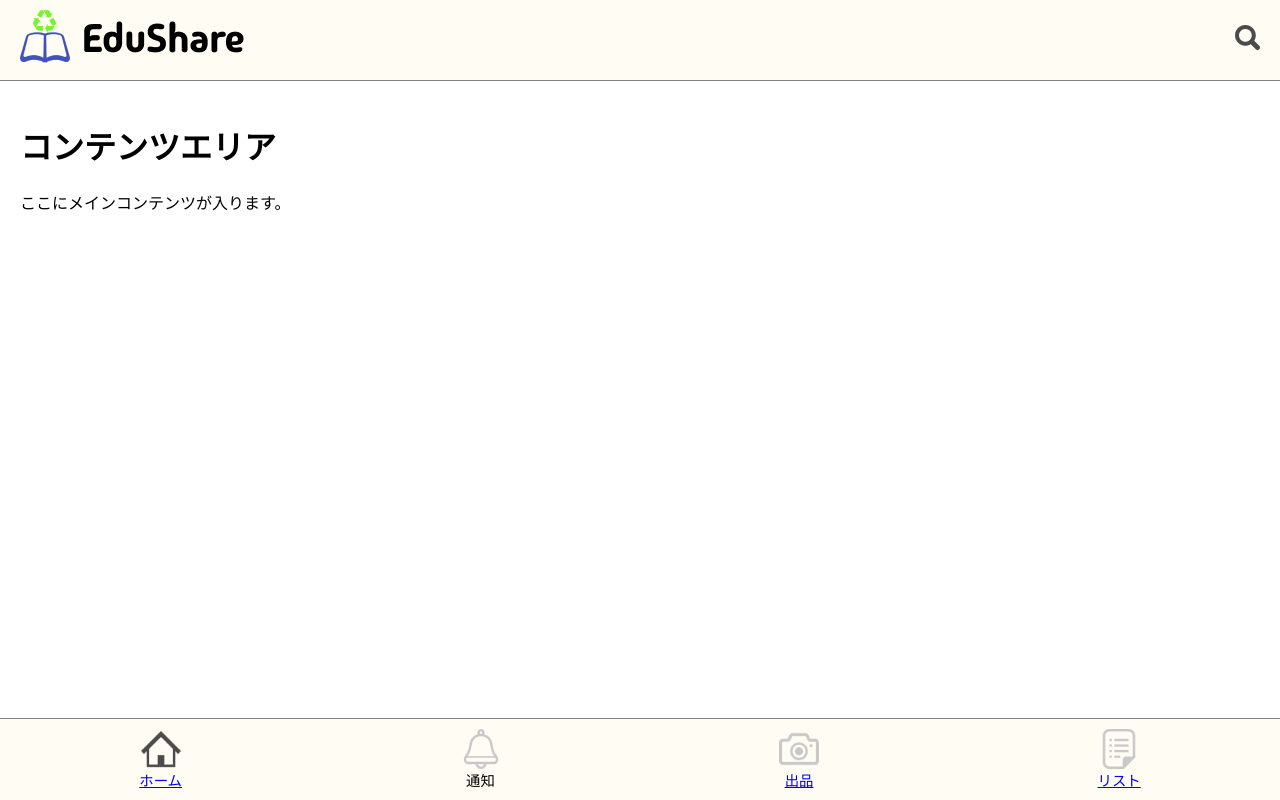
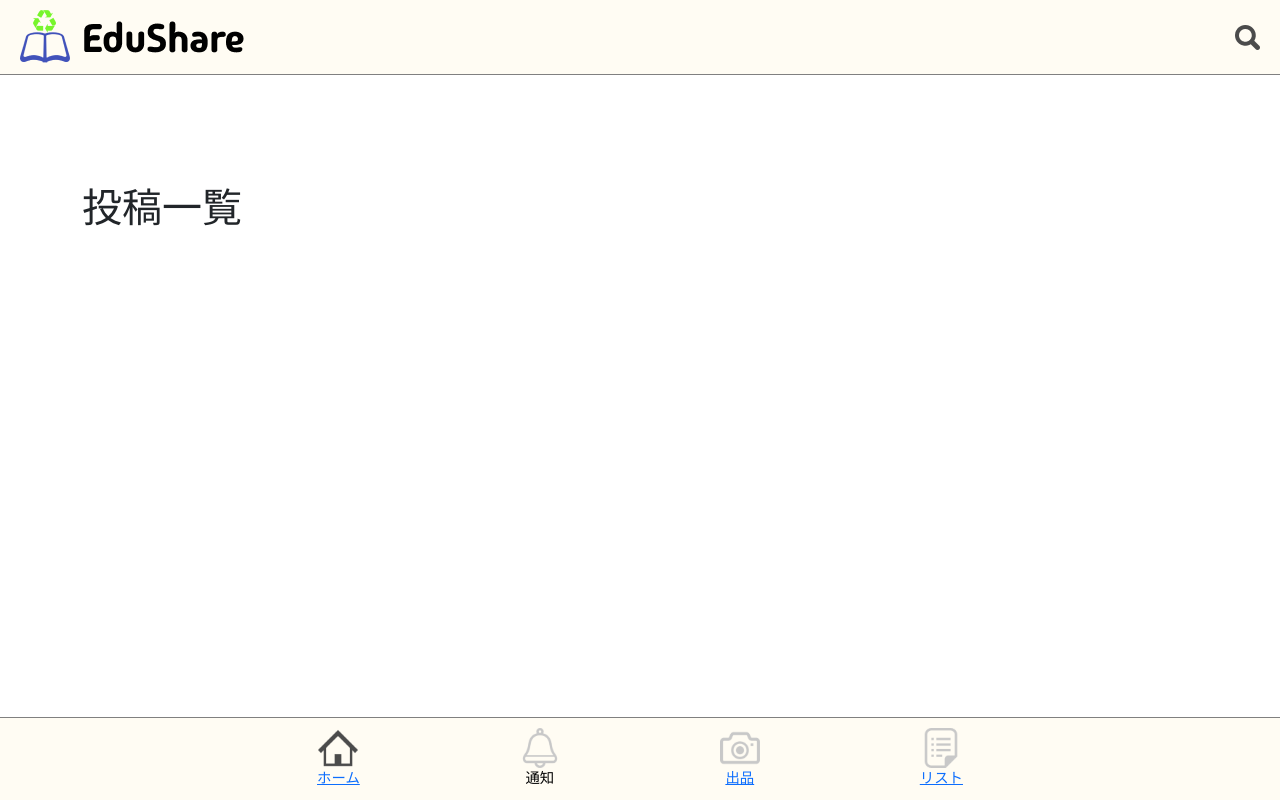
Before and after one commit to 04daiki/EduShere, a Flask app: page / in a window 1280 px wide. Run offline with Flask 3, Linux system fonts and the light colour scheme; the visitor is signed in with stand-in values (Sample User, id 1); data that the repository does not hold is empty.

Commit message:
ホーム画面のレイアウト

```diff
--- a/static/css/style2.css
+++ b/static/css/style2.css
@@ -11,6 +11,10 @@
     background-color: #FFFCF3;
     color: black;
     border-bottom: 1px solid #808080;
+    position: fixed; /* 固定する */
+    top: 0; /* 上端に固定 */
+    width: 100%; /* 横幅を全体に広げる */
+    z-index: 1000; /* フッターや他の要素より前面に表示 */
 }
 header .logo {
     font-size: 1.5em;
@@ -22,10 +26,16 @@
     cursor: pointer;
 }
 
+/* メイン */
+main {
+    padding-top: 10vh; /* 初期値としてヘッダーの高さ分を確保 */
+    padding-bottom: 10vh; /* 初期値としてフッターの高さ分を確保 */
+}
+
 /* フッター */
 footer {
     display: flex;
-    justify-content: space-around;
+    justify-content: center; /* 中央寄せ */
     align-items: center;
     padding: 10px 0;
     background-color: #FFFCF3;
@@ -41,6 +51,7 @@
     align-items: center;
     font-size: 0.9em;
     cursor: pointer;
+    margin: 0 10vh; /* ボタン同士の間隔 */
 }
 footer .tab img {
     width: 40px;
@@ -53,6 +64,9 @@
         text-align: center;
         height: 10vh;
     }
+    footer{
+        justify-content: space-around;
+    }
     header .logo, footer .tab {
         margin: 5px 0;
     }
--- a/templates/home.html
+++ b/templates/home.html
@@ -3,11 +3,20 @@
 <head>
     <meta charset="UTF-8">
     <meta name="viewport" content="width=device-width, initial-scale=1.0">
-    <title>レスポンシブヘッダーとフッター</title>
+    <title>レスポンシブ画像ギャラリー</title>
+    <!-- Bootstrap CSS -->
+    <link href="https://cdn.jsdelivr.net/npm/bootstrap@5.3.0-alpha3/dist/css/bootstrap.min.css" rel="stylesheet">
+    <!-- ヘッダーとフッター用のカスタムCSS -->
     <link rel="stylesheet" href="../static/css/style2.css">
+    <style>
+        .post img {
+            width: 100%;
+            height: auto;
+            object-fit: cover; /* 画像をカード内で適切にフィットさせる */
+        }
+    </style>
 </head>
 <body>
-
     <!-- ヘッダー -->
     <header>
         <div class="logo">
@@ -17,24 +26,67 @@
             <img src="../static/images/search.png">
         </div>
     </header>
-    <!-- メインコンテンツ (デモ用) -->
-    <main style="padding: 20px; margin-bottom: 60px;">
-        <h1>コンテンツエリア</h1>
-        <p>ここにメインコンテンツが入ります。</p>
+    <!-- ナビゲーションバーにプルダウンメニュー -->
+    <nav class="navbar navbar-expand-lg navbar-light bg-light">
+        <div class="container-fluid">
+            <button class="navbar-toggler" type="button" data-bs-toggle="collapse" data-bs-target="#navbarNav" aria-controls="navbarNav" aria-expanded="false" aria-label="Toggle navigation">
+                <span class="navbar-toggler-icon"></span>
+            </button>
+            <div class="collapse navbar-collapse" id="navbarNav">
+                <ul class="navbar-nav">
+                    <!-- プルダウンメニュー -->
+                    <li class="nav-item dropdown">
+                        <a class="nav-link dropdown-toggle" href="#" id="navbarDropdown" role="button" data-bs-toggle="dropdown" aria-expanded="false">
+                            カテゴリー：
+                        </a>
+                        <ul class="dropdown-menu" aria-labelledby="navbarDropdown">
+                            <li><a class="dropdown-item" href="#">アクション1</a></li>
+                            <li><a class="dropdown-item" href="#">アクション2</a></li>
+                            <li><a class="dropdown-item" href="#">アクション3</a></li>
+                            <li><hr class="dropdown-divider"></li>
+                            <li><a class="dropdown-item" href="#">別のアクション</a></li>
+                        </ul>
+                    </li>
+                </ul>
+            </div>
+        </div>
+    </nav>
+
+    <!-- メインコンテンツ -->
+    <main class="container my-5">
+        <h1>投稿一覧</h1>
+        <!-- 画像ギャラリー -->
+        <div class="row">
+            {% for post in posts %}
+            <div class="col-4 col-md-2 col-lg-2 mb-4">
+                <div class="card">
+                    <a href="{{ url_for('show_detail', post_id=post.post_id) }}">
+                        <img src="{{ post.image_path }}" class="card-img-top" alt="{{ post.item_name }}">
+                    </a>
+                    <div class="card-body text-center">
+                        <p class="card-text">#{{ post.category }}</p>
+                    </div>
+                </div>
+            </div>
+            {% endfor %}
+        </div>
     </main>
 
-    <!-- 表示 -->
-    <div class="posts">
-        {% for post in posts %}
-            <div class="post">
-                <!-- 画像の表示 -->
-                <p>#{{ post.category }}</p>
-                <a href="{{ url_for('show_detail', post_id=post.post_id)}}"><img src="{{post.image_path}}" alt="{{ post.item_name }}" style="max-width: 200px; max-height: 200px;"></a>
-            </div>
-        {% endfor %}
-    </div>
+<!-- Bootstrap JS -->
+<script src="https://cdn.jsdelivr.net/npm/bootstrap@5.3.0-alpha3/dist/js/bootstrap.bundle.min.js"></script>
+<script>
+    // ドロップダウンメニューアイテムがクリックされた時
+    document.querySelectorAll('.dropdown-item').forEach(function(item) {
+        item.addEventListener('click', function(event) {
+            // クリックされたアイテムの data-content 属性の値を取得
+            var content = event.target.getAttribute('data-content');
 
-    <!-- フッター -->
+            // コンテンツエリアに内容を表示
+            document.getElementById('content-area').textContent = content;
+        });
+    });
+</script>
+<!-- フッター -->
     <footer>
         <a href="/">
             <div class="tab">
@@ -59,5 +111,6 @@
             </div>
         </a>
     </footer>
+
 </body>
 </html>
```
